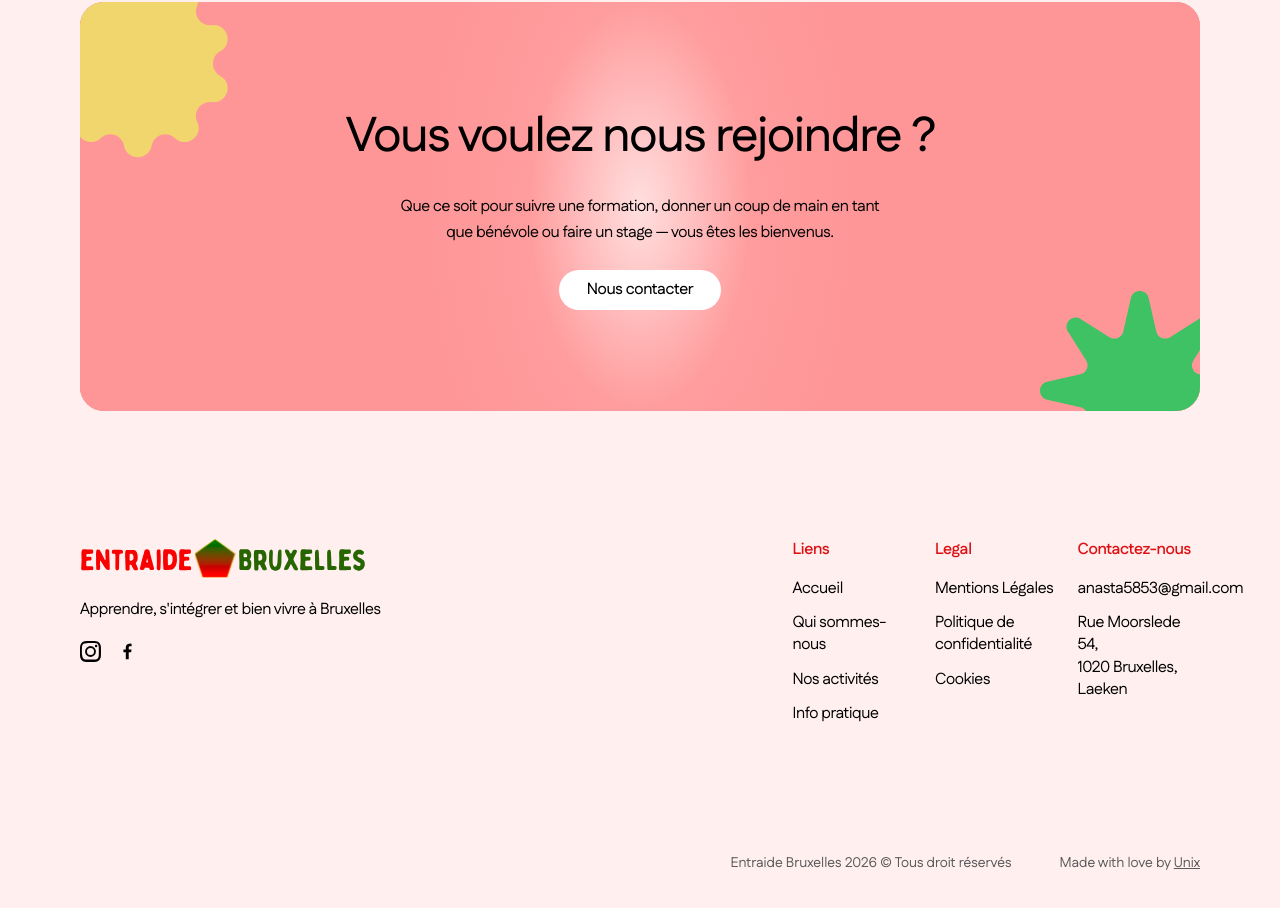
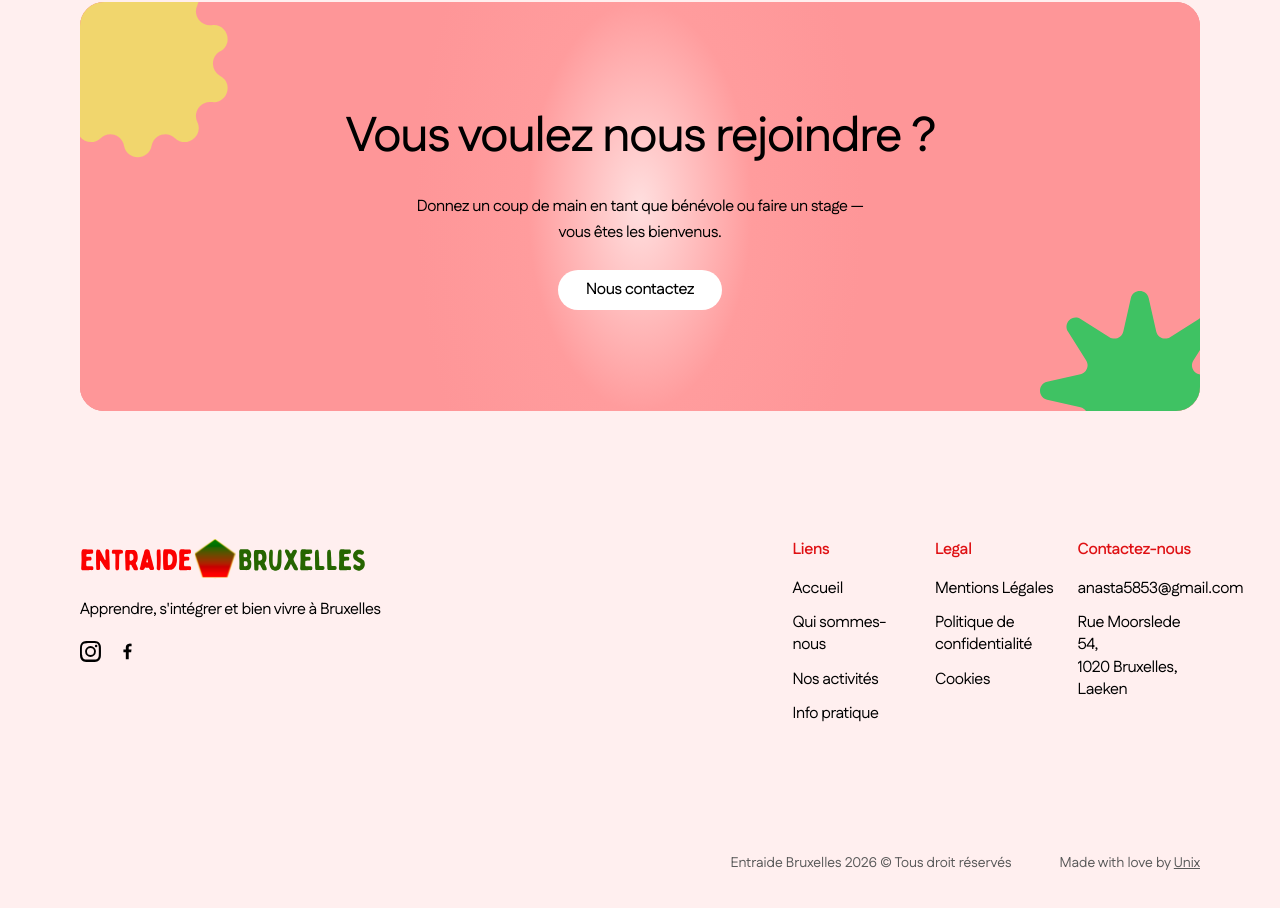
Before and after one commit to lauraocampogil/Entraide_asbl, a SvelteKit app: page /nos-activites in a window 1280 px wide. Shown: the part 1383-2291 px from the top of the page. Built offline with nearby package versions, Linux system fonts and the light colour scheme.

Commit message:
Changed the text

```diff
--- a/src/routes/nos-activites/+page.svelte
+++ b/src/routes/nos-activites/+page.svelte
@@ -89,8 +89,8 @@
 			props: {
 				title: 'Vous voulez nous rejoindre ?',
 				description:
-					'Que ce soit pour suivre une formation, donner un coup de main en tant que bénévole ou faire un stage — vous êtes les bienvenus.',
-				ctaLabel: 'Nous contacter',
+					'Donnez un coup de main en tant que bénévole ou faire un stage — vous êtes les bienvenus.',
+				ctaLabel: 'Nous contactez',
 				ctaHref: '/info-pratique'
 			}
 		}
```
